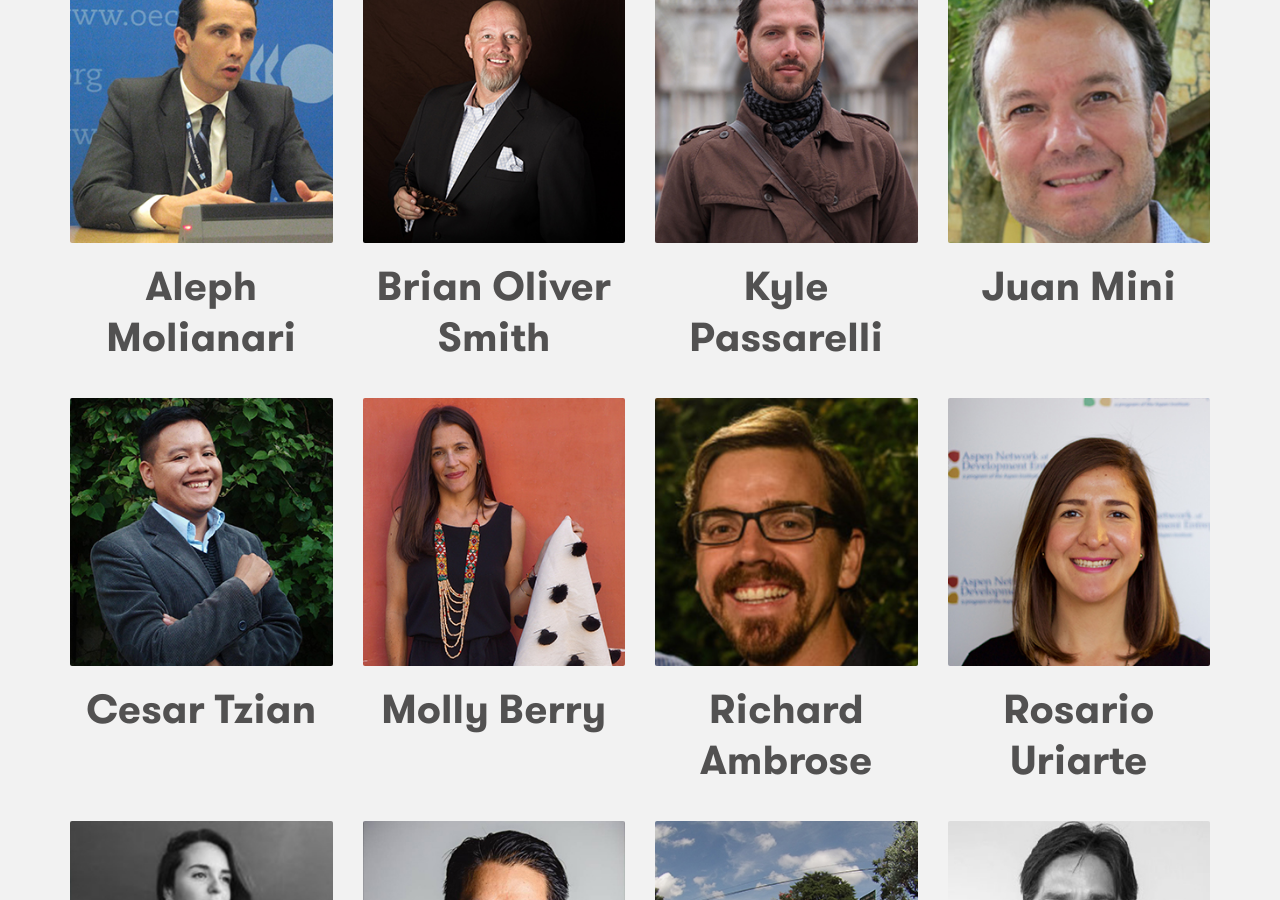
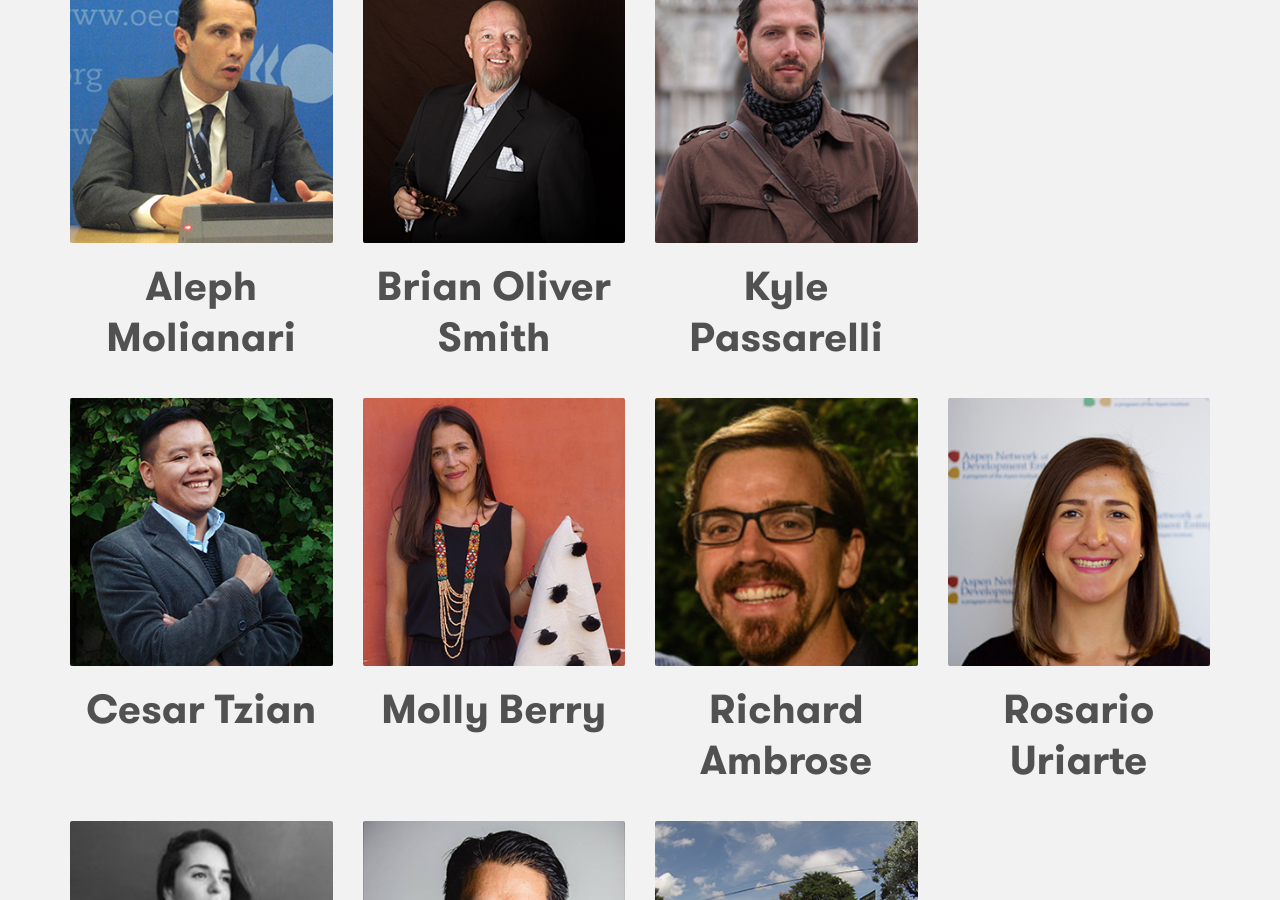
Before and after one commit to isabelgm/antigua10x, a Jekyll site: the page built from index.html, in a window 1280 px wide and 900 px high, scrolled down 3255 px. Built offline with Jekyll 4.4.1, drawn with Linux system fonts in a browser that asks for light colours; nearby versions of some CDN libraries; some web fonts are replaced.

Commit message:
Remove speakers

```diff
--- a/index.html
+++ b/index.html
@@ -148,12 +148,6 @@ layout: default
         <h3>Kyle Passarelli</h3>
         </a>
       </div>
-      <div class="col-sm-3 person">
-        <a href="" data-toggle="modal" data-target="#speakerModal" data-bio="">
-          <img src="img/speakers/juanmini.jpg" class="img-responsive center-block">
-          <h3>Juan Mini</h3>
-        </a>
-      </div>
     </div>
 
     <div class="row people">
@@ -200,12 +194,6 @@ layout: default
         <a href="" data-toggle="modal" data-target="#speakerModal" data-bio="Non-conformist designer passionate for maximizing humanity's energy. Born and raised Guatemalan. Architecture infieri at Universidad Francisco Marroquín. New York Urban Design at Columbia University GSAPP and experienced in Construction and Sustainable Solutions. After more than a year of R&D of bicycle machines to empower woman that have limited access to water or electricity, was awarded 2013 full scholarship for the Graduate Studies on Exponential Technologies held atSingularity University NASA Ames Research Center in Silicon Valley, United States. There she studied Renewable Energy and Exponential Technologies to solve global grand challenges. There, her team was awarded for the Startup Weekend Challenge. As a passionate for Ecolonomics, co-founded Biketun: a community movement created to recover freedom in public space and open opportunites in Guatemala through healthy, bicycle transportation alternatives.Designer and Co-Founder of SKetchIN, upcycled and recycled laser cut designs Made in Guate, has worked with several organizations (i.e. Hug It Forward, YoAsumo, UFM) that promote education in Guatemala. Solar Energy Advisor in Guatemala: electricity saving and water heating.">
           <img src="img/speakers/luciapivaral.jpg" class="img-responsive center-block">
         <h3>Lucia Pivaral</h3>
-        </a>
-      </div>
-      <div class="col-sm-3 person">
-        <a href="" data-toggle="modal" data-target="#speakerModal" data-bio="Estuardo Porras Zadik serves as CEO of Fincas El Faro, Las Delicias, and El Rincón, which became Starbucks Coffee Company’s first strategic suppliers worldwide. He also serves as General Director of Himalaya Drug Company for the Northern Triangle and General Director for Estate Julio Zadik and Central de Creditos, S.A.  He is a member of the Board of Directors of MAKENSA, a multinational company dedicated to telecommunications infrastructure, and serves as President for Fundacion Agricola Sostenible (FUNDAS) and Fundación para la Libre Expresión y Derecho a la Información (FUNDALED). Mr. Porras served as Marketing Director for Embotelladora Central Coca-Cola, property of Familia Porras, where he also served as advisor in the acquisition of stake in ownership of Telgua, S.A. He is an opinion columnist for Revista ContraPoder and shareholder of Nomada. Mr. Porras studied at Loyola Marymount University and Pepperdine University in California.">
-          <img src="img/speakers/estuardoporras.jpg" class="img-responsive center-block">
-          <h3>Estuardo Porras</h3>
         </a>
       </div>
     </div>
```
